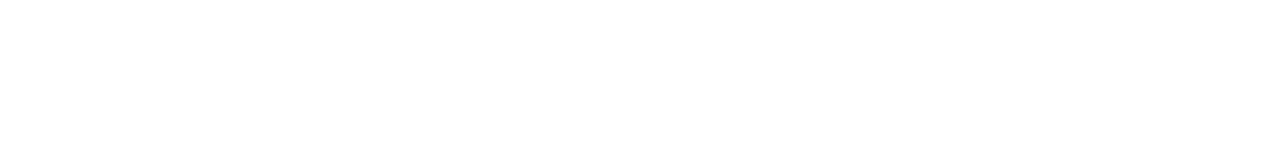
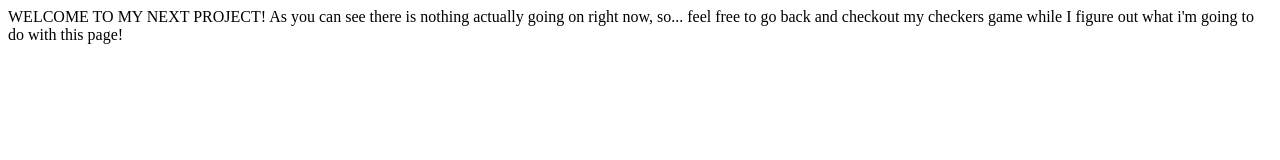
Before and after one commit to zbowhay/PortWebApp, a plain HTML site: page Next.html in a window 1280 px wide. Drawn offline with Linux system fonts and the light colour scheme.

Commit message:
added content message to Next.html

```diff
--- a/Next.html
+++ b/Next.html
@@ -4,7 +4,9 @@
     <meta charset="UTF-8">
     <title>WebAppDev by zbowhay</title>
     <meta name="viewport" content="width=device-width, initial-scale=1">
+    WELCOME TO MY NEXT PROJECT!
   </head>
   <body>
+  	As you can see there is nothing actually going on right now, so... feel free to go back and checkout my checkers game while I figure out what i'm going to do with this page!
   </body>
 </html>
```
